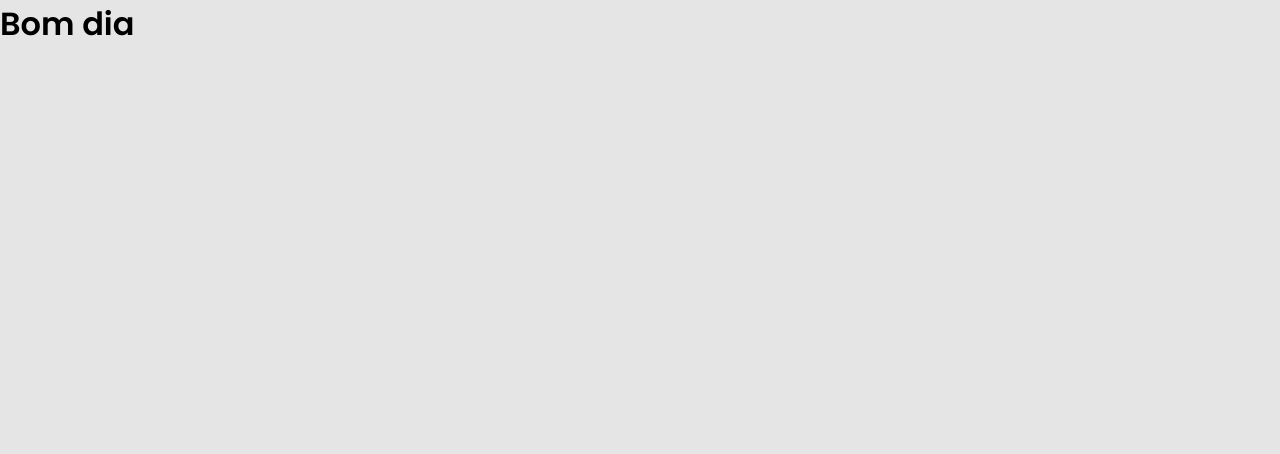
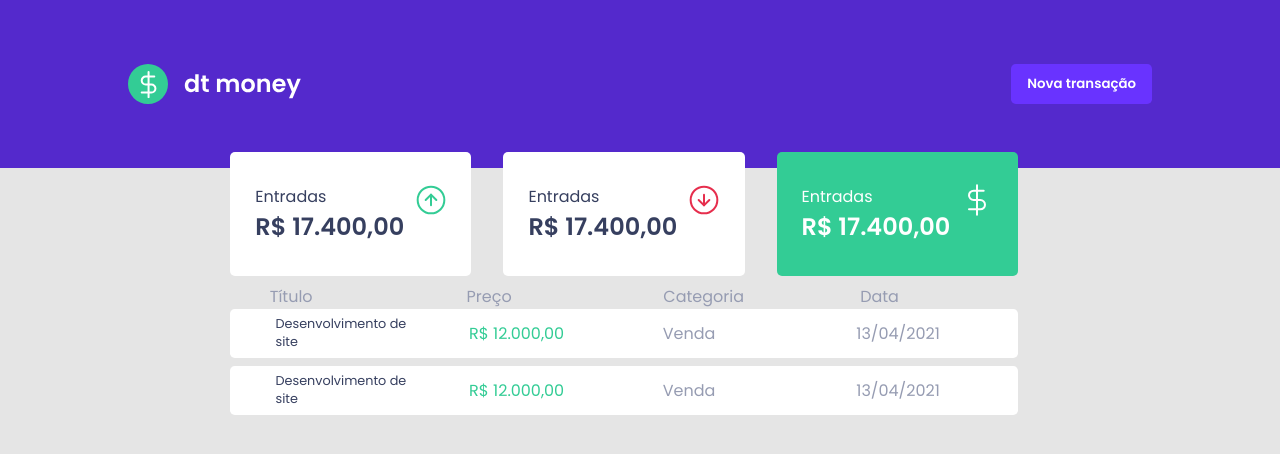
Before and after one commit to kleberMRocha/Dt-money, a React (Create React App) app: page / in a window 1280 px wide. Shown: the top 454 px of the page. Built offline with nearby package versions, Linux system fonts and the light colour scheme.

Commit message:
inicio criaçao dos componentes

```diff
--- a/public/index.html
+++ b/public/index.html
@@ -2,6 +2,7 @@
 <html lang="en">
   <head>
     <meta charset="utf-8" />
+    <meta name="viewport" content="width=device-width, initial-scale=1" />
     <link rel="preconnect" href="https://fonts.gstatic.com">
     <link href="https://fonts.googleapis.com/css2?family=Poppins:wght@400;600&display=swap" rel="stylesheet">
     <link rel="apple-touch-icon" href="../src/assets/favicon.png" />
--- a/src/App.tsx
+++ /dev/null
@@ -1,11 +0,0 @@
-import React from 'react';
-
-export const App:React.FC = () =>  {
-  return (
-    <div className="App">
-      <header className="App-header">
-        <h1>Bom dia</h1>
-      </header>
-    </div>
-  );
-}
--- /dev/null
+++ b/src/components/Cards/index.tsx
@@ -0,0 +1,30 @@
+import React from 'react';
+import income from '../../assets/assets/income.svg';
+import outcome from '../../assets/assets/outcome.svg';
+import total from '../../assets/assets/total.svg';
+
+import { CardContainer } from './styles';
+
+const img = {
+    income,
+    outcome,
+    total
+}
+
+interface CardProps{
+    type: 'total' | 'income' | 'outcome'
+}
+
+export const Card: React.FC<CardProps> = ({type}) => {
+  return (
+    <CardContainer type={type}>
+      <div>
+        <p>Entradas</p>
+        <h3>R$ 17.400,00</h3>
+      </div>
+      <div>
+        <img src={img[type]} alt="indicador" />
+      </div>
+    </CardContainer>
+  );
+};
--- /dev/null
+++ b/src/components/Cards/styles.ts
@@ -0,0 +1,32 @@
+import styled from 'styled-components';
+
+interface CardContainerProps {
+  type: 'total' | 'income' | 'outcome';
+}
+
+export const CardContainer = styled.div<CardContainerProps>`
+  margin-top: -1rem;
+  display: flex;
+  width: 16rem;
+  justify-content: space-between;
+  background: ${(props) => (props.type === 'total' ? '#33CC95' : '#ffffff')};
+  border-radius: 5px;
+  padding: 2rem 1.56em;
+  margin-right: 2rem;
+  h3 {
+    font-size: 1.5rem;
+    color: ${(props) => (props.type === 'total' ? '#ffffff' : 'var(--title)')};
+  }
+  p {
+    color: ${(props) => (props.type === 'total' ? '#ffffff' : 'var(--title)')};
+  }
+  @media(max-width: 800px){
+    justify-content: center;
+    align-items: center;
+    text-align: center;
+    h3{
+        font-size: 1.2rem;
+    }
+
+  }
+`;
--- /dev/null
+++ b/src/components/Header/index.tsx
@@ -0,0 +1,14 @@
+import React from 'react';
+import dtlogo from '../../assets/assets/logo.svg';
+import { HeaderDt } from './style';
+
+export const Header: React.FC = () => {
+  return (
+    <HeaderDt>
+      <header>
+        <img src={dtlogo} alt="Logo DTmoney" />
+        <button>Nova transação</button>
+      </header>
+    </HeaderDt>
+  );
+};
--- /dev/null
+++ b/src/components/Header/style.ts
@@ -0,0 +1,45 @@
+import styled from 'styled-components';
+
+export const HeaderDt = styled.header`
+
+  header {
+    background: var(--purble);
+    padding: 5% 10%;
+    display: flex;
+    justify-content: space-between;
+    width: 100%;
+
+  }
+
+  button {
+    background: var(--purple-ligth);
+    color: var(--white);
+    font-weight: bold;
+    padding: 0 1rem;
+    border-radius: 0.3rem;
+    border: none;
+    transition: 0.3s;
+    &:hover {
+      filter: brightness(0.9);
+    }
+
+
+
+}
+
+@media(max-width: 800px) {
+        button{
+            position: fixed;
+            bottom: 0;
+            width: 80%;
+            padding: 1rem;
+        }
+        header{
+            height: 8rem;
+            align-items: center;
+            justify-content: center;
+        }
+    }
+
+
+`;
--- /dev/null
+++ b/src/components/Table/index.tsx
@@ -0,0 +1,27 @@
+import React from 'react';
+import { Container } from './style';
+
+export const Table: React.FC = () => {
+  return (
+    <Container>
+      <div className="table-head">
+        <div>Título</div>
+        <div>Preço</div>
+        <div>Categoria</div>
+        <div>Data</div>
+      </div>
+      <div className="table-item">
+        <div>Desenvolvimento de site</div>
+        <div>R$ 12.000,00</div>
+        <div>Venda</div>
+        <div>13/04/2021</div>
+      </div>
+      <div className="table-item">
+        <div>Desenvolvimento de site</div>
+        <div>R$ 12.000,00</div>
+        <div>Venda</div>
+        <div>13/04/2021</div>
+      </div>
+    </Container>
+  );
+};
--- /dev/null
+++ b/src/components/Table/style.ts
@@ -0,0 +1,45 @@
+import styled from 'styled-components';
+
+export const Container = styled.div`
+width: 97.5%;
+padding: 0 18%;
+margin-top: .5rem;
+.table-head{
+    color: var(--text);
+    display: flex;
+    width: 100%;
+    div{
+        width: 95%;
+        margin-left: 5%;
+    }
+}
+.table-item{
+    color: var(--text);
+    display: flex;
+    align-items: center;
+    justify-content: center;
+    width: 100%;
+    background: #FFFFFF;
+    border-radius: .3rem;
+    padding: .4rem;
+    div:nth-child(1){
+        color:var(--title);
+        font-size: .8rem;
+    }
+    div:nth-child(2){
+        color:var(--green);
+    }
+    div{
+        width: 95%;
+        margin-left: 5%;
+        text-align: left;
+    }
+}
+
+.table-item + .table-item {
+
+    margin-top: .5rem;
+
+}
+
+`;
--- a/src/index.tsx
+++ b/src/index.tsx
@@ -1,13 +1,13 @@
 import React from 'react';
 import ReactDOM from 'react-dom';
-import {App} from './App';
+import {Dashboard} from './pages/Dashboard';
 import {CreateGlobalStyle} from './styles/global';
 
 
 ReactDOM.render(
   <React.StrictMode>
     <CreateGlobalStyle />
-    <App />
+    <Dashboard />
   </React.StrictMode>,
   document.getElementById('root')
 );
--- /dev/null
+++ b/src/pages/Dashboard.tsx
@@ -0,0 +1,46 @@
+import React from 'react';
+import { Header } from '../components/Header';
+import { Card } from '../components/Cards';
+import styled from 'styled-components';
+import { Table } from '../components/Table';
+
+const Contanainer = styled.main`
+display: flex;
+justify-content: space-between;
+align-items: flex-start;
+padding: 0 18%;
+width: 100%;
+height: 100%;
+
+@media(max-width: 800px) {
+  &{
+    padding: 0;
+    height: 100%;
+    justify-content: center;
+    flex-wrap:wrap;
+  }
+  div{
+    width: 80%;
+    margin-right: 0;
+  }
+  div + div{
+    margin-top: 1rem;
+  }
+}
+`;
+
+
+
+export const Dashboard: React.FC = () => {
+  return (
+    <>
+      <Header />
+      <Contanainer>
+        <Card type="income"/>
+        <Card type="outcome"/>
+        <Card type="total"/>
+      </Contanainer>
+      <Table />
+    </>
+  );
+};
--- a/src/styles/global.ts
+++ b/src/styles/global.ts
@@ -8,8 +8,9 @@ export const CreateGlobalStyle = createGlobalStyle`
     --purble: #5429CC;
     --green: #33CC95;
     --red: #E52E4D;
-    --titl: #363F5F;
+    --title: #363F5F;
     --text: #969CB2;
+    --white: #FFFFFF;
 }
 
 *{
```
